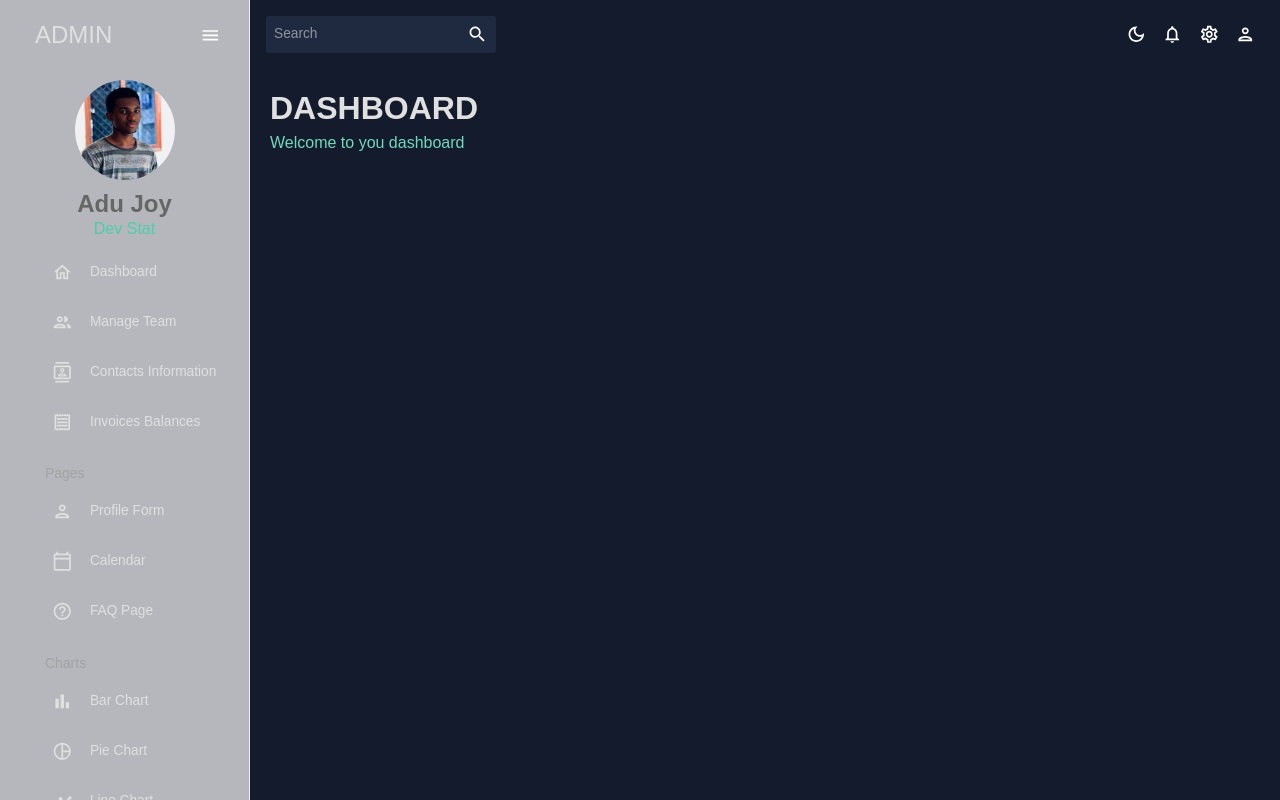
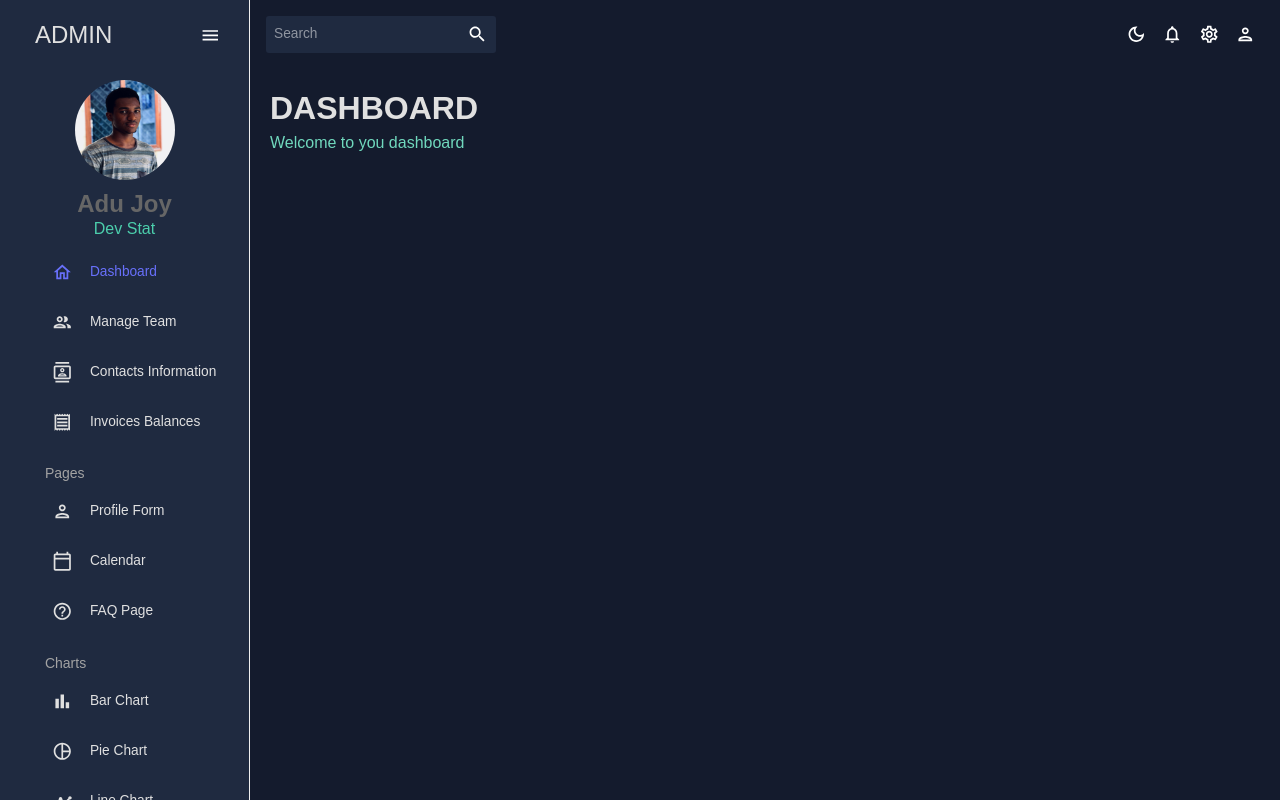
Before and after one commit to Joylinton04/Admin-dashboard, a React (Vite) app: page / in a window 1280 px wide. Built offline with nearby package versions, Linux system fonts and the light colour scheme.

Commit message:
fixed styling error

```diff
--- a/src/global/LSidebar.jsx
+++ b/src/global/LSidebar.jsx
@@ -46,19 +46,19 @@ const LSidebar = () => {
   return (
       <Box
         sx={{
-          "& .pro-sidebar-inner": {
+          "& .ps-sidebar-container": {
             background: `${colors.primary[400]} !important`,
           },
-          "& .pro-icon-wrapper": {
+          "& .ps-menu-icon": {
             backgroundColor: "transparent !important",
           },
-          "& .pro-inner-item": {
+          "& .ps-inner-item": {
             padding: "5px 35px 5px 20px !important",
           },
-          "& .pro-inner-item:hover": {
+          "& .ps-menu-button:hover": {
             color: "#868dfb !important",
           },
-          "& .pro-menu-item.active": {
+          "& .ps-menu-button.ps-active": {
             color: "#6870fa !important",
           },
         }}
```
